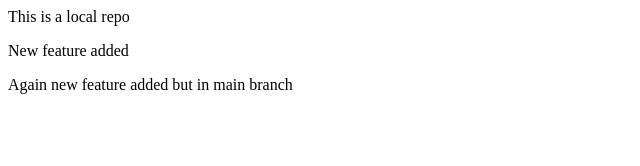
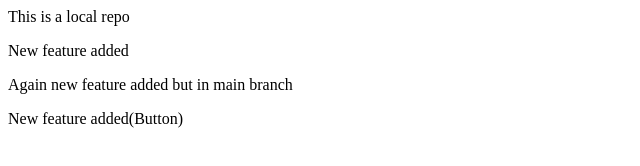
Before and after one commit to Anuraghub12/local, a plain HTML site: page index.html in a window 1280 px wide. Shown: the whole page, without its empty margins (0-640 px from the left). Drawn offline with Linux system fonts and the light colour scheme.

```diff
--- a/index.html
+++ b/index.html
@@ -1,3 +1,4 @@
 <p>This is a local repo</p>
 <p>New feature added</p>
 <p>Again new feature added but in main branch</p>
+<p>New feature added(Button)</p>
```
